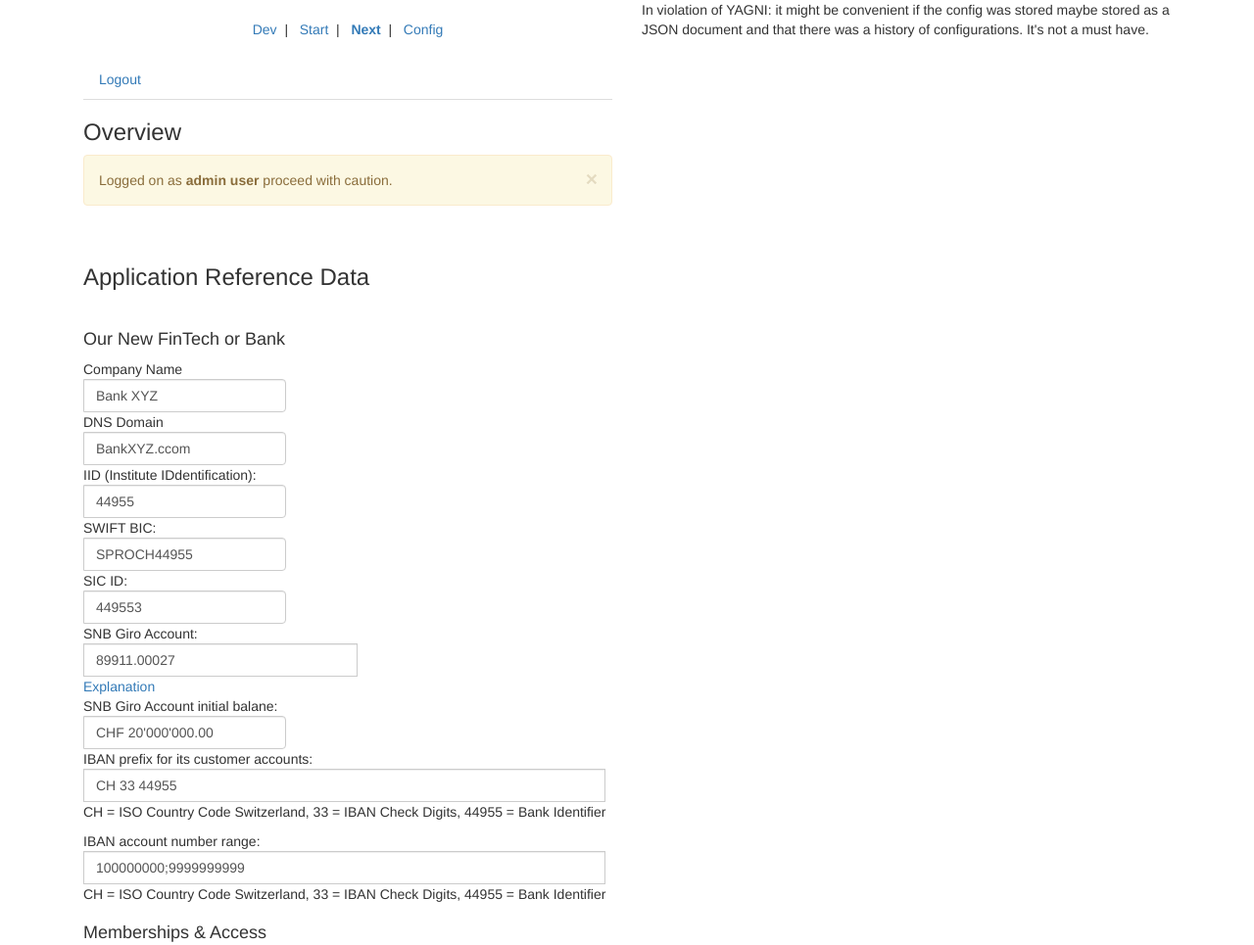
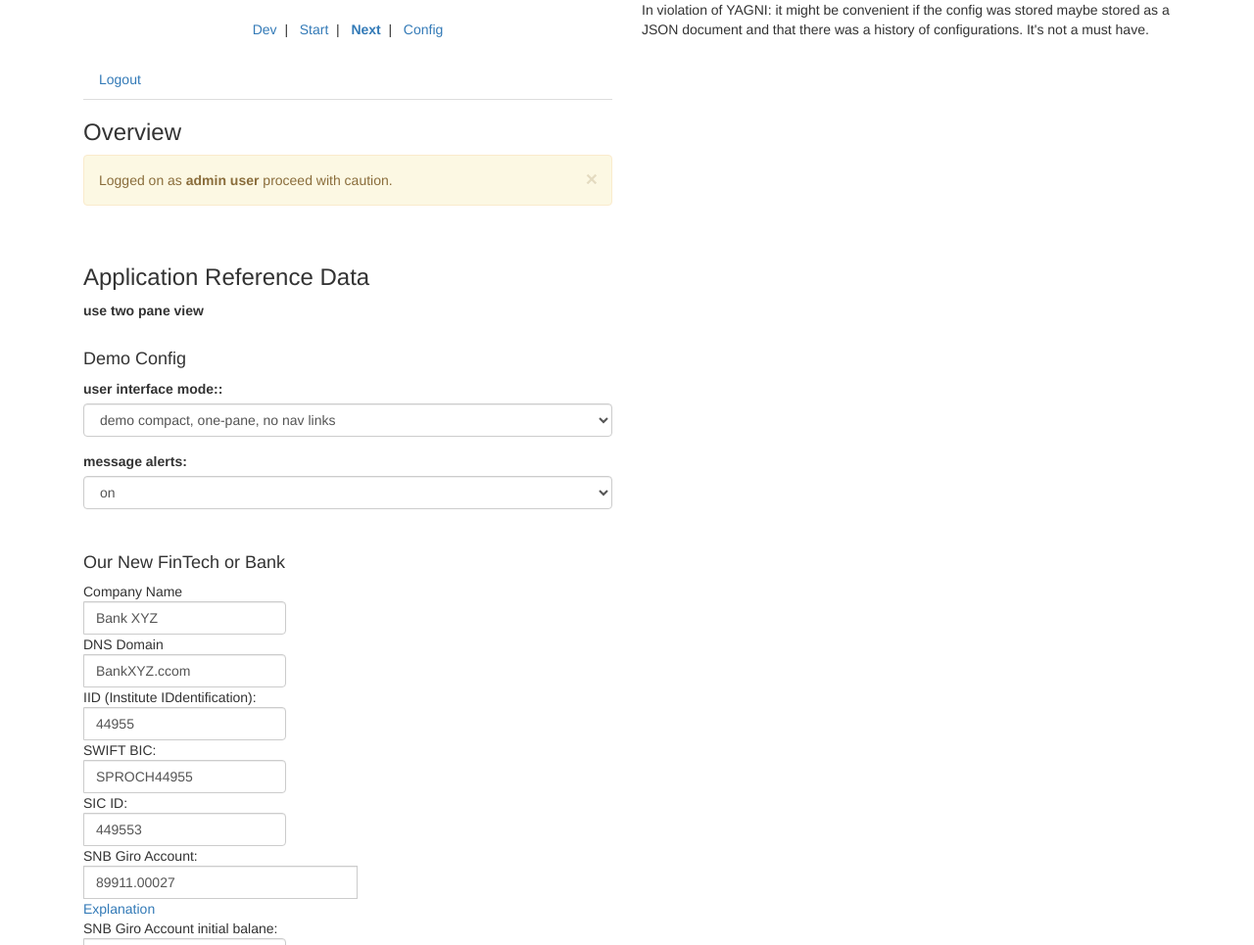
Before and after one commit to TopSoftwareGuru/cbproxy, a plain HTML site: page prototype2019/config.html in a window 1280 px wide. Shown: the top 965 px of the page at 98% size. Drawn offline with nearby package versions, Linux system fonts and the light colour scheme.

Commit message:
updated with more recent files from laptop

```diff
--- a/prototype2019/config.html
+++ b/prototype2019/config.html
@@ -7,6 +7,7 @@
   <link rel="stylesheet" href="https://maxcdn.bootstrapcdn.com/bootstrap/3.4.0/css/bootstrap.min.css">
   <script src="https://ajax.googleapis.com/ajax/libs/jquery/3.3.1/jquery.min.js"></script>
   <script src="https://maxcdn.bootstrapcdn.com/bootstrap/3.4.0/js/bootstrap.min.js"></script>
+
 </head>
 <body>
 
@@ -48,6 +49,45 @@
 <br >
 
 <h3>Application Reference Data</h3>
+
+<div id="onclickdiv" onclick="setCookie("two pane view", "no")"><strong>use two pane view</strong></div>
+
+
+<script>
+
+
+function setCookie(name,value) {
+    var expires = "";
+    alert("before: " + name + " = " + value);
+    document.cookie = name + "="  + value + "; path=/";
+    alert("after: " + name + " = " + value);
+    ocument.cookie = name + "=" + (value || "")  + expires + "; path=/";
+}
+
+
+</script>
+
+<br >
+<h4> Demo Config</h4>
+
+ <div class="form-group">
+  <label for="sel1">user interface mode::</label>
+  <select class="form-control" id="sel1">
+    <option>demo compact, one-pane, no nav links</option>
+    <option>demo one-page with nav links</option>
+    <option>demo two-pane view with nav links</option>
+  </select>
+</div>
+
+
+ <div class="form-group">
+  <label for="sel1">message alerts:</label>
+  <select class="form-control" id="sel1">
+    <option>on</option>
+    <option>off</option>
+  </select>
+</div>
+
 
 <br >
 <h4> Our New FinTech or Bank </h4>
@@ -176,9 +216,11 @@
   <li>Assets under Management (AuM)  </li>
   <li>Eigenkapital (DE), xxx (EN) </li>
   <li>Eigenkapitalrendite (DE), xxx (EN) </li>
+  <li>Risikogewichtete Eigenmittelquote</li>
   <li>Bilanzsumme (DE), xxx (EN)</li>
   <li>Guthaben auf SNB Girokonto (DE), xxx (EN)</li>
   <li>xxx (DE), Leverage Ratio (EN)  </li>
+  <li>Cost Income Ratio</li>
   <li>Aktive (DE), Assets (EN)</li>
   <li>Passive (DE), liabilities (EN) </li>
   <li>IFRS 15: True/False</li>
@@ -187,7 +229,11 @@
 <br >
 
 
+<button onclick="">Save changes</button>
+
 </div>
+
+
 
 
 <div class="col-sm-6">
```
Also changed, not shown: prototype2019/landing_page.html (+4 -2 lines), prototype2019/user_activities.html (+1 -1 lines).
